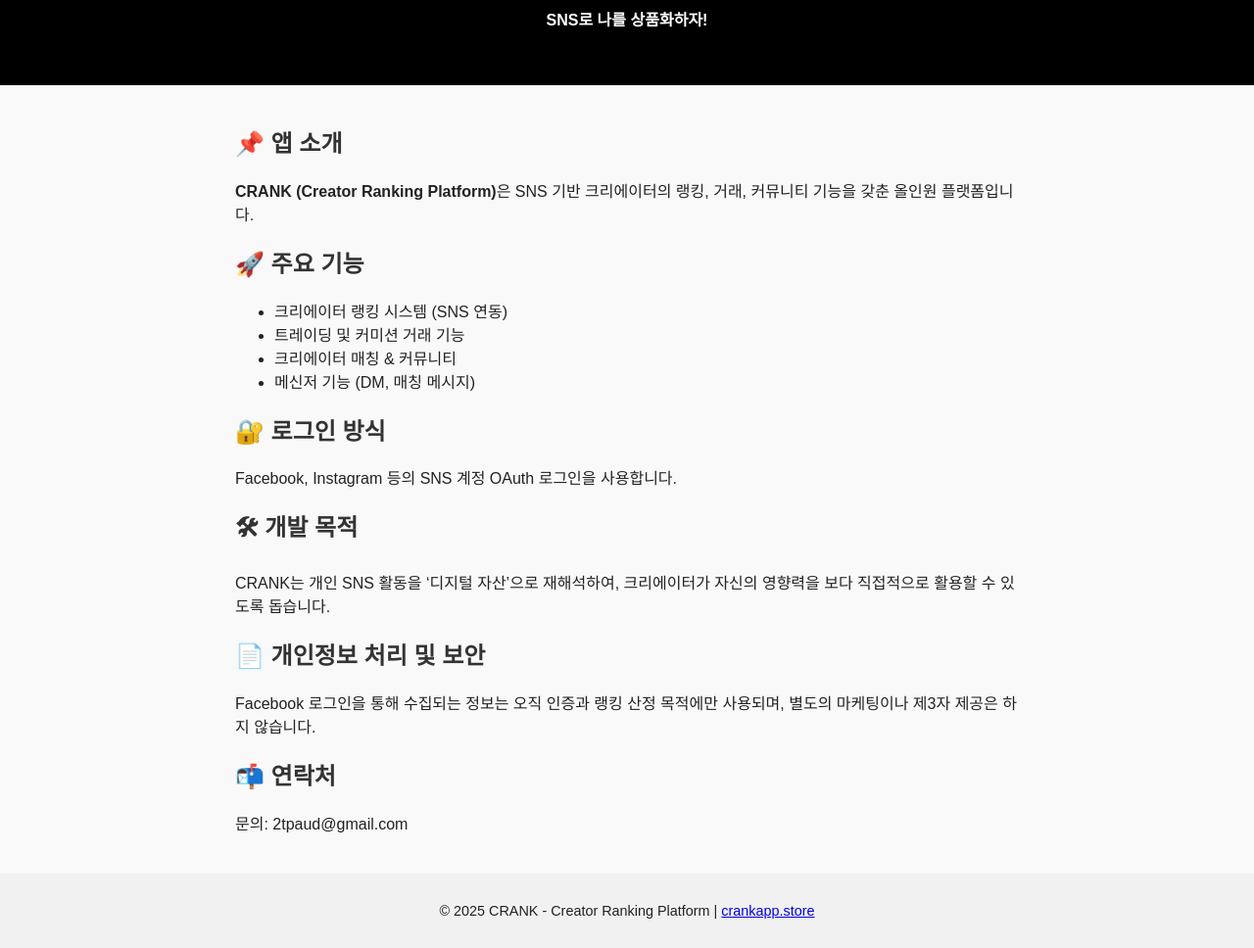
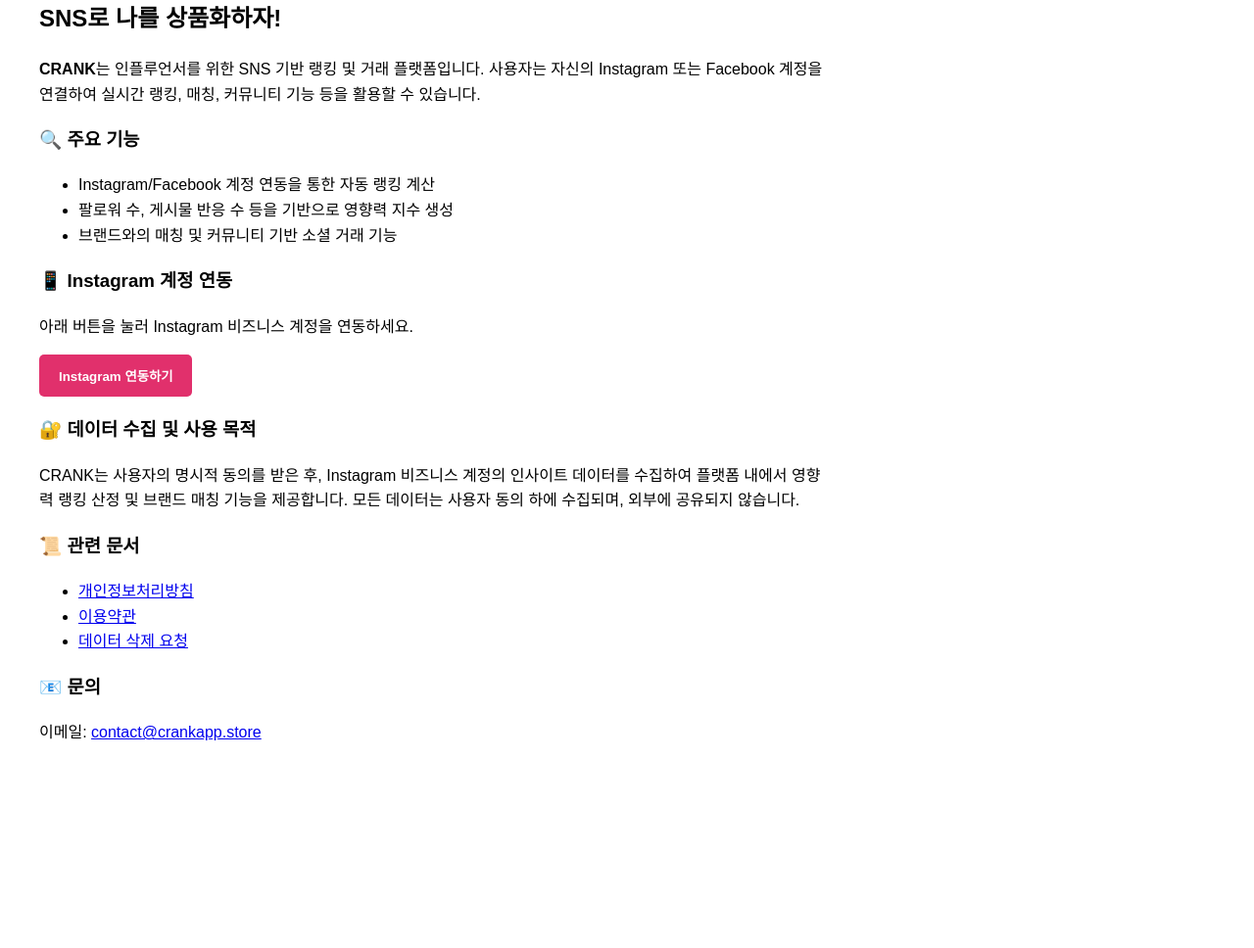
Before and after one commit to 2tpaud/policy-pages, a plain HTML site: page index.html in a window 1280 px wide. Shown: the part 113-1081 px from the top of the page at 98% size. After the commit the page ends 914 px from the top, so only its background shows below. Drawn offline with Linux system fonts and the light colour scheme.

Commit message:
Update index.html

```diff
--- a/index.html
+++ b/index.html
@@ -1,4 +1,3 @@
-
 <!DOCTYPE html>
 <html lang="ko">
 <head>
@@ -6,68 +5,71 @@
   <meta name="viewport" content="width=device-width, initial-scale=1.0"/>
   <title>CRANK - 크리에이터 랭킹 플랫폼</title>
   <style>
-    body {
-      font-family: 'Arial', sans-serif;
-      background: #f9f9f9;
-      margin: 0;
-      padding: 0;
-      color: #222;
+    .btn-instagram {
+      padding: 12px 20px;
+      background-color: #E1306C;
+      color: white;
+      font-weight: bold;
+      border: none;
+      border-radius: 5px;
+      cursor: pointer;
     }
-    header {
-      background-color: #000;
-      color: white;
-      padding: 40px 20px;
-      text-align: center;
-    }
-    section {
-      max-width: 800px;
-      margin: 40px auto;
-      padding: 0 20px;
-    }
-    h2 {
-      color: #333;
-    }
-    footer {
-      background-color: #f1f1f1;
-      text-align: center;
-      padding: 30px 20px;
-      font-size: 0.9em;
+    .btn-instagram:hover {
+      background-color: #C13584;
     }
   </style>
 </head>
-<body>
-  <header>
-    <h1>CRANK</h1>
-    <p><strong>SNS로 나를 상품화하자!</strong></p>
-  </header>
+<body style="font-family: sans-serif; line-height: 1.6; margin: 40px; max-width: 800px;">
+  <h1>CRANK - 크리에이터 랭킹 플랫폼</h1>
+  <h2>SNS로 나를 상품화하자!</h2>
 
-  <section>
-    <h2>📌 앱 소개</h2>
-    <p><strong>CRANK (Creator Ranking Platform)</strong>은 SNS 기반 크리에이터의 랭킹, 거래, 커뮤니티 기능을 갖춘 올인원 플랫폼입니다.</p>
+  <p><strong>CRANK</strong>는 인플루언서를 위한 SNS 기반 랭킹 및 거래 플랫폼입니다. 사용자는 자신의 Instagram 또는 Facebook 계정을 연결하여 실시간 랭킹, 매칭, 커뮤니티 기능 등을 활용할 수 있습니다.</p>
 
-    <h2>🚀 주요 기능</h2>
-    <ul>
-      <li>크리에이터 랭킹 시스템 (SNS 연동)</li>
-      <li>트레이딩 및 커미션 거래 기능</li>
-      <li>크리에이터 매칭 & 커뮤니티</li>
-      <li>메신저 기능 (DM, 매칭 메시지)</li>
-    </ul>
+  <h3>🔍 주요 기능</h3>
+  <ul>
+    <li>Instagram/Facebook 계정 연동을 통한 자동 랭킹 계산</li>
+    <li>팔로워 수, 게시물 반응 수 등을 기반으로 영향력 지수 생성</li>
+    <li>브랜드와의 매칭 및 커뮤니티 기반 소셜 거래 기능</li>
+  </ul>
 
-    <h2>🔐 로그인 방식</h2>
-    <p>Facebook, Instagram 등의 SNS 계정 OAuth 로그인을 사용합니다.</p>
+  <h3>📱 Instagram 계정 연동</h3>
+  <p>아래 버튼을 눌러 Instagram 비즈니스 계정을 연동하세요.</p>
 
-    <h2>🛠 개발 목적</h2>
-    <p>CRANK는 개인 SNS 활동을 ‘디지털 자산’으로 재해석하여, 크리에이터가 자신의 영향력을 보다 직접적으로 활용할 수 있도록 돕습니다.</p>
+  <button class="btn-instagram" onclick="connectInstagram()">Instagram 연동하기</button>
 
-    <h2>📄 개인정보 처리 및 보안</h2>
-    <p>Facebook 로그인을 통해 수집되는 정보는 오직 인증과 랭킹 산정 목적에만 사용되며, 별도의 마케팅이나 제3자 제공은 하지 않습니다.</p>
+  <script>
+    function connectInstagram() {
+      const clientId = '1538292883794967';
+      const redirectUri = 'https://eelbrckzakwujwameorj.supabase.co/auth/v1/callback';
+      const scope = [
+        'instagram_business_basic',
+        'instagram_business_manage_messages',
+        'instagram_business_manage_comments',
+        'instagram_business_content_publish',
+        'instagram_business_manage_insights'
+      ].join(',');
 
-    <h2>📬 연락처</h2>
-    <p>문의: 2tpaud@gmail.com</p>
-  </section>
+      const authUrl = `https://www.instagram.com/oauth/authorize?enable_fb_login=0&force_authentication=1&client_id=${clientId}&redirect_uri=${encodeURIComponent(redirectUri)}&response_type=code&scope=${encodeURIComponent(scope)}`;
 
-  <footer>
-    &copy; 2025 CRANK - Creator Ranking Platform | <a href="https://crankapp.store">crankapp.store</a>
-  </footer>
+      window.location.href = authUrl;
+    }
+  </script>
+
+  <h3>🔐 데이터 수집 및 사용 목적</h3>
+  <p>
+    CRANK는 사용자의 명시적 동의를 받은 후, Instagram 비즈니스 계정의 인사이트 데이터를 수집하여
+    플랫폼 내에서 영향력 랭킹 산정 및 브랜드 매칭 기능을 제공합니다.
+    모든 데이터는 사용자 동의 하에 수집되며, 외부에 공유되지 않습니다.
+  </p>
+
+  <h3>📜 관련 문서</h3>
+  <ul>
+    <li><a href="https://crankapp.store/privacy-policy.html" target="_blank">개인정보처리방침</a></li>
+    <li><a href="https://crankapp.store/terms-of-service.html" target="_blank">이용약관</a></li>
+    <li><a href="https://crankapp.store/data-deletion.html" target="_blank">데이터 삭제 요청</a></li>
+  </ul>
+
+  <h3>📧 문의</h3>
+  <p>이메일: <a href="mailto:contact@crankapp.store">contact@crankapp.store</a></p>
 </body>
 </html>
```
